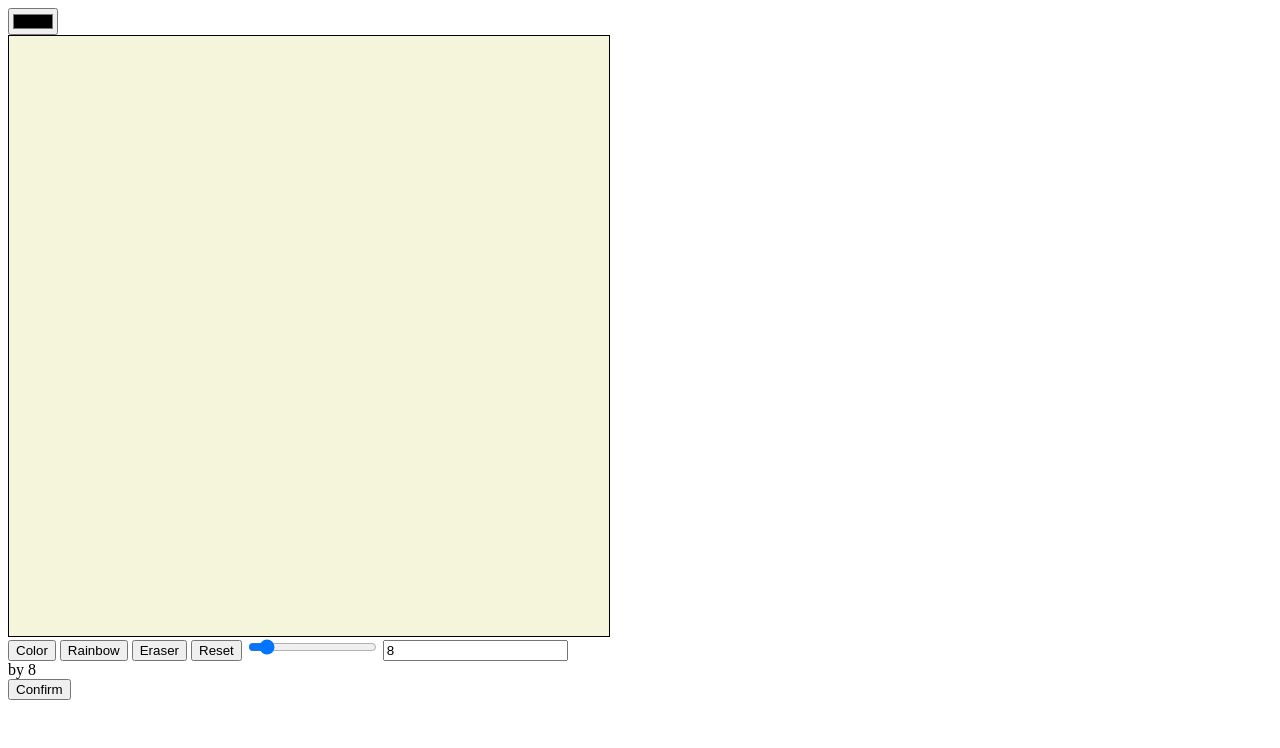
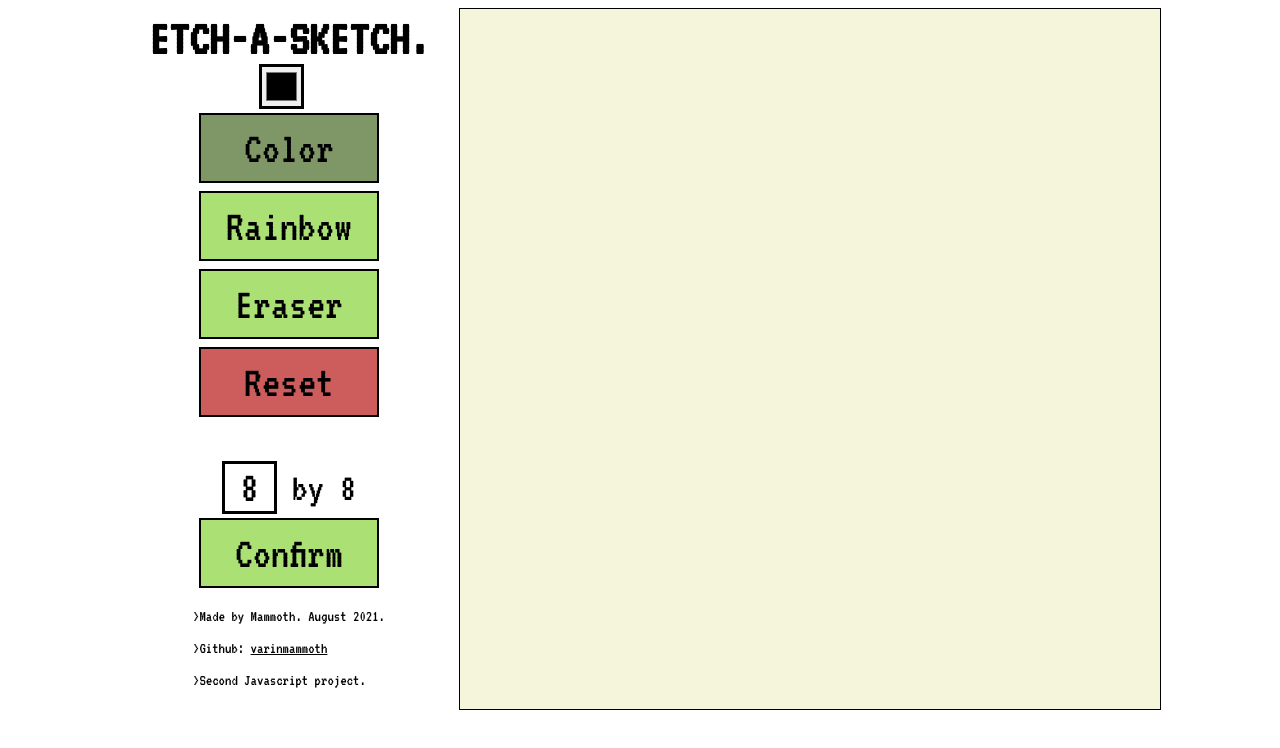
Before and after one commit to varinmammoth/etch-a-sketch, a plain HTML site: page index.html in a window 1280 px wide. Both pictures are taken after a click on the button "Color". Drawn offline with Linux system fonts and the light colour scheme.

Commit message:
Finish GUI

```diff
--- a/index.html
+++ b/index.html
@@ -3,20 +3,37 @@
     <head>
         <script src="script.js" defer></script>
         <link rel="stylesheet" href="style.css">
+
+        <link rel="preconnect" href="https://fonts.googleapis.com">
+        <link rel="preconnect" href="https://fonts.gstatic.com" crossorigin>
+        <link href="https://fonts.googleapis.com/css2?family=VT323&display=swap" rel="stylesheet">
     </head>
 
     <body>
-        <input type='color' id='colorPicker' value='#000000'>
+        <div class='optionsContainer'>
+            <h1 style='font-size: 50px; margin: 0px;'>ETCH-A-SKETCH.</h1>
+            <input type='color' id='colorPicker' value='#000000'>
+            <button id='color' class='btn'>Color</button>
+
+            <button id='rainbow' class='btn'>Rainbow</button>
+            <button id='eraser' class='btn'>Eraser</button>
+            <button id='reset' class='btn'>Reset</button>
+
+            <!-- <input type='range' min='2' max='64' value='8' step='1' id='slider'> -->
+            <div class='dimContainer'>
+                <input type='int' value='8' id='dimInput'>
+                <div id='dimDisplay'> by 8</div>
+            </div>
+            <button onClick='setDimFromInput()' class='btn'>Confirm</button>
+            <footer>
+                <p>>Made by Mammoth. August 2021.</p>
+                <p>>Github: <a target="_blank" style='color: black' href='https://github.com/varinmammoth/etch-a-sketch'>varinmammoth</a></p>
+                <p>>Second Javascript project.</p>
+            </footer>
+        </div>
+
         <div class='gridContainer'></div>
-        <button id='color'>Color</button>
-        <button id='rainbow'>Rainbow</button>
-        <button id='eraser'>Eraser</button>
-        <button id='reset'>Reset</button>
+    </body>
 
-        <input type='range' min='2' max='64' value='8' step='1' id='slider'>
-        <input type='int' value='8' id='dimInput'>
-        <div id='dimDisplay'> by 8</div>
-        <button onClick='setDimFromInput()'>Confirm</button>
 
-    </body>
 </html>
--- a/script.js
+++ b/script.js
@@ -75,16 +75,25 @@ resetBtn.addEventListener('click', () => reset());
 let eraserBtn = document.querySelector('#eraser');
 eraserBtn.addEventListener('click', () => {
     tool = 'eraser';
+    eraserBtn.setAttribute('class', 'btnActive');
+    colorBtn.setAttribute('class', 'btn');
+    rainbowBtn.setAttribute('class', 'btn');
 });
 
 let colorBtn = document.querySelector('#color');
 colorBtn.addEventListener('click', () => {
     tool = 'color';
+    eraserBtn.setAttribute('class', 'btn');
+    colorBtn.setAttribute('class', 'btnActive');
+    rainbowBtn.setAttribute('class', 'btn');
 });
 
 let rainbowBtn = document.querySelector('#rainbow');
 rainbowBtn.addEventListener('click', () => {
     tool = 'rainbow';
+    eraserBtn.setAttribute('class', 'btn');
+    colorBtn.setAttribute('class', 'btn');
+    rainbowBtn.setAttribute('class', 'btnActive');
 });
 
 //Pick color
@@ -92,14 +101,14 @@ colorPicker = document.querySelector('#colorPicker');
 colorPicker.addEventListener('change', (event) => {color = event.target.value;})
 
 //Pick dimension using slider and set up the grid.
-let slider = document.querySelector('#slider');
-let dimDisplay = document.querySelector('#dimDisplay');
-slider.addEventListener('change', (event) => {
-    numCol = numRow = event.target.value;
-    setUpGrid(numCol, numRow);
-    dimDisplay.textContent = ' by ' + numRow.toString();
-    document.querySelector('#dimInput').setAttribute('value', numCol);
-})
+// let slider = document.querySelector('#slider');
+// let dimDisplay = document.querySelector('#dimDisplay');
+// slider.addEventListener('change', (event) => {
+//     numCol = numRow = event.target.value;
+//     setUpGrid(numCol, numRow);
+//     dimDisplay.textContent = ' by ' + numRow.toString();
+//     document.querySelector('#dimInput').setAttribute('value', numCol);
+// })
 
 //Pick dimension using text input and set up the grid.
 function setDimFromInput() {
--- a/style.css
+++ b/style.css
@@ -1,11 +1,123 @@
+body {
+    display: flex;
+    flex-direction: row;
+    justify-content: center;
+    align-items: center;
+
+    font-family: 'VT323', monospace !important;
+}
+
+.optionsContainer {
+    display: flex;
+    flex-direction: column;
+    justify-content: center;
+    align-items: center;
+    margin-left: 30px;
+    margin-right: 30px;
+}
+
+.dimContainer {
+    display: flex;
+    flex: column;
+    justify-content: center;
+    align-items: center;
+    margin-top: 40px;
+}
+
+input {
+    outline: none;
+    border: solid;
+    font-family: 'VT323', monospace !important;
+    font-size: 45px;
+    width: 45px;
+    height: 45px;
+    margin-right: 15px;
+
+    text-align: center;
+}
+
+#dimDisplay {
+    font-size: 40px;
+}
+
+.btn {
+    border: solid;
+    border-width: 2px;
+    border-color:black;
+    font-family : inherit;
+
+    background-color: rgb(171, 224, 117);
+    width: 180px;
+    height: 70px;
+    margin: 4px;
+    padding: 0px 3px 0px 3px;
+
+    display: flex;
+    justify-content: center;
+    align-items: center;
+
+    cursor: pointer;
+
+    font-size: 45px;
+
+}
+
+.btn:hover {
+    border: solid;
+    border-width: 2px;
+    border-color:black;
+    font-family : inherit;
+
+    background-color: rgb(171, 224, 117);
+    width: 180px;
+    height: 70px;
+    margin: 4px;
+    padding: 0px 3px 0px 3px;
+
+    display: flex;
+    justify-content: center;
+    align-items: center;
+
+    cursor: pointer;
+
+    font-size: 45px;
+
+    transform: scale(1.1);
+}
+
+.btnActive {
+    border: solid;
+    border-width: 2px;
+    border-color:black;
+    font-family : inherit;
+
+    background-color: rgb(127, 151, 102);
+    width: 180px;
+    height: 70px;
+    margin: 4px;
+    padding: 0px 3px 0px 3px;
+
+    display: flex;
+    justify-content: center;
+    align-items: center;
+
+    cursor: pointer;
+
+    font-size: 45px;
+}
+
+#reset {
+    background-color: indianred;
+}
+
 .gridContainer {
     background-color: beige;
     display: grid;
     grid-gap: 0px;
     border: solid;
     border-width: 1px;
-    width: 600px;
-    height: 600px;
+    width: 700px;
+    height: 700px;
 }
 
 .gridBox {
```
